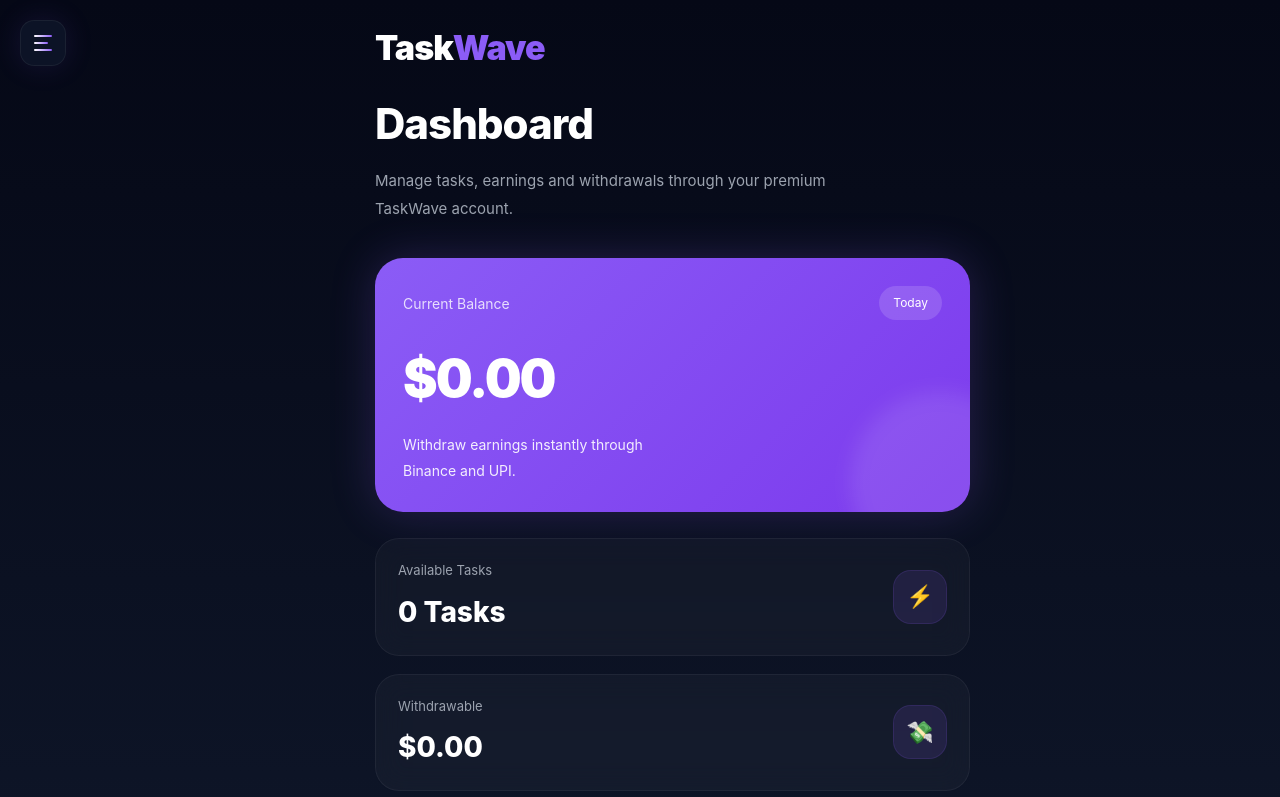
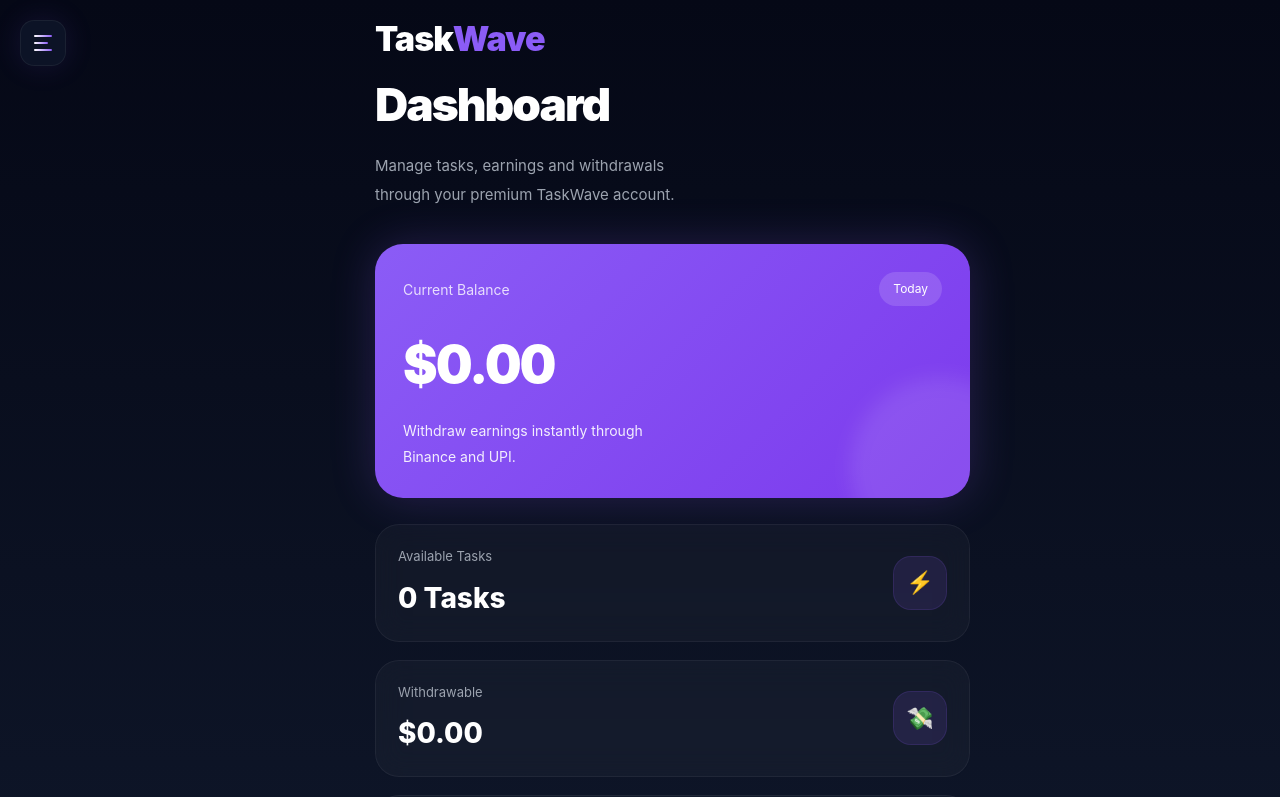
Before and after one commit to taskwave69/taskwave, a React (Vite) app: page /dashboard in a window 1280 px wide. Shown: the top 797 px of the page. Built offline with nearby package versions, Linux system fonts and the light colour scheme.

Commit message:
new changes for dashboard

```diff
--- a/src/pages/Dashboard.jsx
+++ b/src/pages/Dashboard.jsx
@@ -38,18 +38,15 @@
           }}
         >
 
-          {/* TOP BAR */}
+          {/* TASKWAVE */}
           <div
             style={{
               display: "flex",
               alignItems: "center",
-              gap: "18px",
-              marginBottom: "18px",
-              minHeight: "52px",
+              marginBottom: "14px",
             }}
           >
 
-            {/* TASKWAVE */}
             <h1
               style={{
                 fontSize: "34px",
@@ -79,25 +76,27 @@
 
           </div>
 
-          {/* DASHBOARD TITLE */}
+          {/* DASHBOARD */}
           <h1
             style={{
-              fontSize: "42px",
-              fontWeight: "800",
-              letterSpacing: "-1px",
+              fontSize: "46px",
+              fontWeight: "900",
+              letterSpacing: "-2px",
               marginBottom: "12px",
+              textAlign: "left",
             }}
           >
             Dashboard
           </h1>
 
-          {/* DESCRIPTION */}
+          {/* DETAILS */}
           <p
             style={{
               color: "#9ca3af",
               fontSize: "15px",
-              lineHeight: "28px",
-              maxWidth: "500px",
+              lineHeight: "29px",
+              textAlign: "left",
+              maxWidth: "340px",
             }}
           >
             Manage tasks, earnings and
@@ -176,7 +175,7 @@
             $0.00
           </h1>
 
-          {/* TEXT */}
+          {/* DETAILS */}
           <p
             style={{
               fontSize: "14px",
@@ -214,7 +213,7 @@
           }}
         >
 
-          {/* TASK CARD */}
+          {/* TASKS */}
           <div
             style={cardStyle}
           >
@@ -243,7 +242,7 @@
 
           </div>
 
-          {/* WITHDRAW CARD */}
+          {/* WITHDRAWABLE */}
           <div
             style={cardStyle}
           >
@@ -272,7 +271,7 @@
 
           </div>
 
-          {/* HISTORY CARD */}
+          {/* HISTORY */}
           <div
             style={cardStyle}
           >
```
